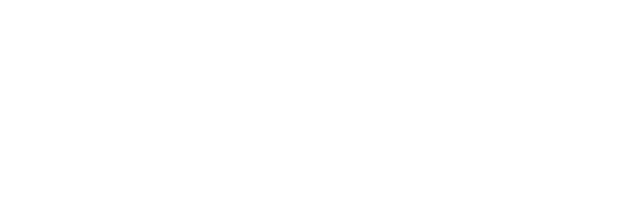
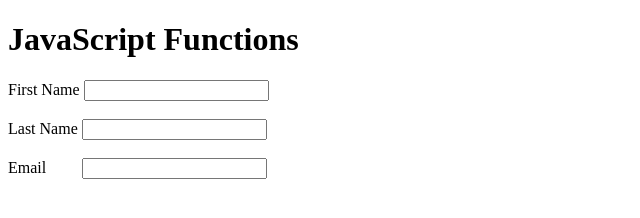
Before and after one commit to Ben-Langlois/JS-Practice, a plain HTML site: page Index.html in a window 1280 px wide. Shown: the whole page, without its empty margins (0-640 px from the left). Drawn offline with Linux system fonts and the light colour scheme.

Commit message:
Created Regex file, added form to test regex on index

```diff
--- a/Index.html
+++ b/Index.html
@@ -5,13 +5,29 @@
 <html lang="en">
   <head>
     <meta charset="utf-8">
-    <title>title</title>
+    <title>JavaScript Practice</title>
     <script src="JSArrayFunctions.js"></script>
+    <script src="JSRegex.js"></script>
   </head>
   <body>
-    <!-- page content -->
-    <p id='content'>
+    <header>
+      <h1>JavaScript Functions</h1>
+    </header>
+    <section id='regexTesting'>
+      <form>
+        <!-- Input for first name -->
+        <label for='firstName'>First Name</label>
+        <input id="firstName" type="text"><br><br>
 
-    </p>
+        <!-- Input for last name -->
+        <label for='lastName'>Last Name</label>
+        <input id="lastName" type="text"><br><br>
+
+        <!-- Input for email -->
+        <label for='email'>Email</label>&nbsp;&nbsp;&nbsp;&nbsp;&nbsp;&nbsp;&nbsp;&nbsp;
+        <input id="email" type="email">
+
+      </form>
+    </section>
   </body>
 </html>
--- /dev/null
+++ b/JSRegex.js
@@ -0,0 +1,4 @@
+/* Regex Practice
+ - regex can be used to identify patterns in strings
+ - https://www.rexegg.com/regex-quickstart.html (color scheme is really bad but info is there)
+*/
```
